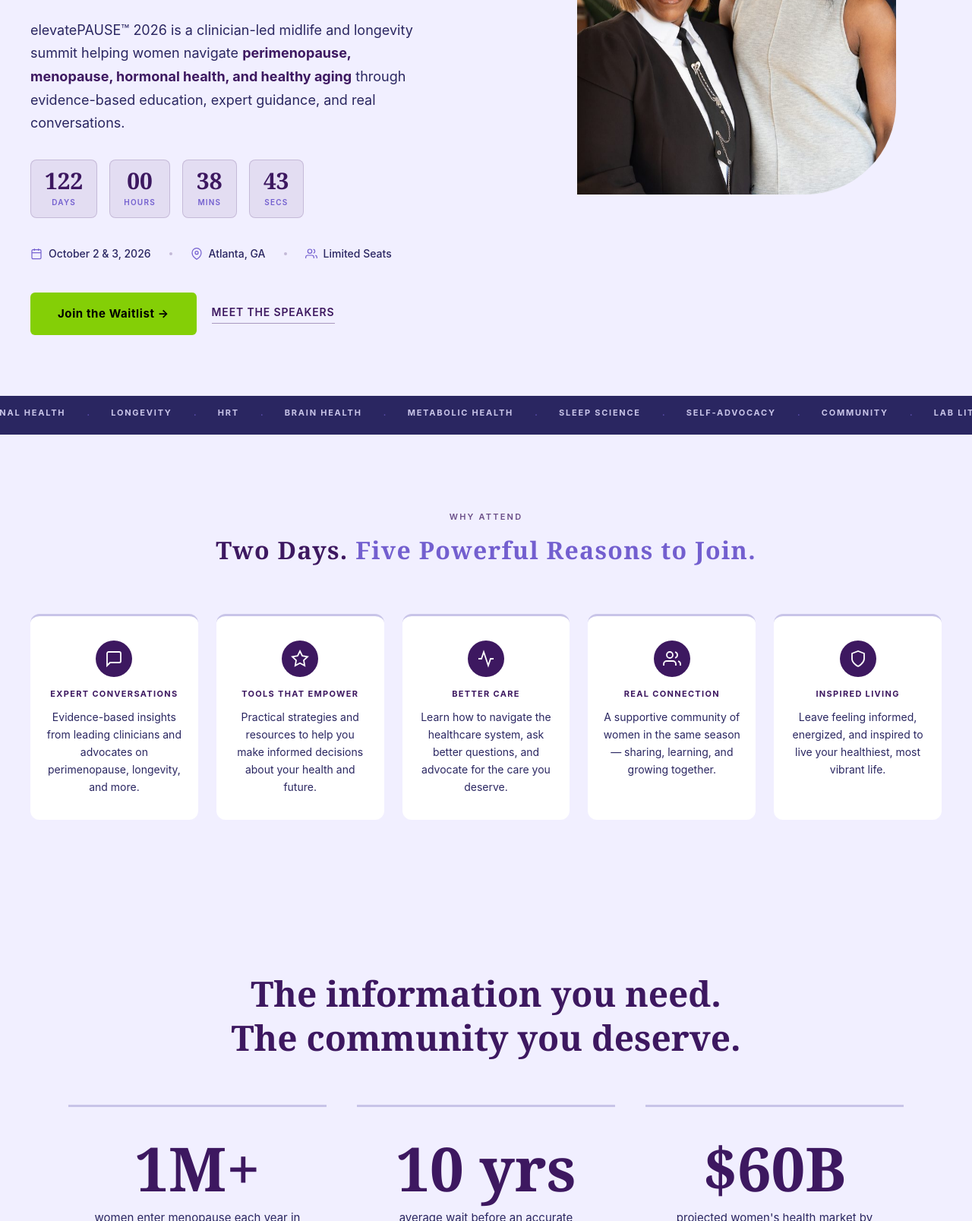
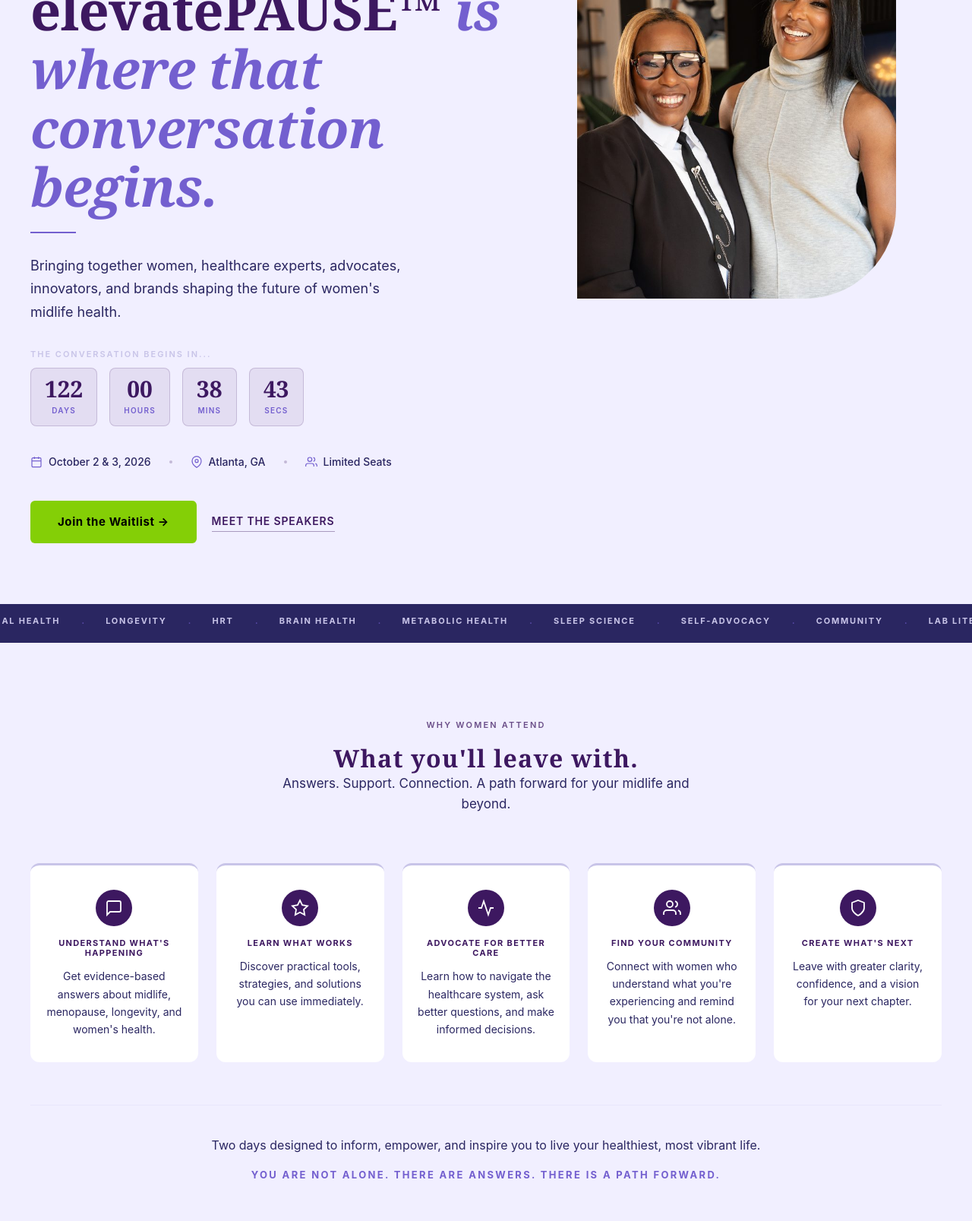
Before and after one commit to creativeagntcy/elevatepause-com, a website: page public/index.html in a window 1280 px wide. Shown: the part 554-2161 px from the top of the page at 76% size. Drawn offline with Linux system fonts and the light colour scheme.

Commit message:
copy: update hero, why attend, shiftHER framework — elevatePAUSE home page

```diff
--- a/public/index.html
+++ b/public/index.html
@@ -688,8 +688,8 @@
     <a href="/" class="nav-brand">elevatePAUSE™ <span>2026</span></a>
     <div class="nav-links" id="nav-links">
       <a href="/#about">About</a>
-      <a href="/#experience">Experience</a>
       <a href="/speakers">Speakers</a>
+      <a href="/#why-attend">Why Attend</a>
       <a href="/sponsorship">Sponsors</a>
       <a href="/#faqs">FAQs</a>
       <a href="https://shifther.myflodesk.com/community" target="_blank" rel="noopener" class="nav-cta">Join the Waitlist</a>
@@ -702,11 +702,12 @@
   <!-- HERO -->
   <section class="hero" id="about">
     <div class="hero-left fade-in">
-      <p class="hero-eyebrow"><!--VTL:hero-eyebrow-->The Midlife &amp; Longevity Summit for Women<!--/VTL:hero-eyebrow--></p>
-      <h1><!--VTL:hero-headline-primary-->The conversations midlife women <!--/VTL:hero-headline-primary--><em><!--VTL:hero-headline-em-->have been waiting for.<!--/VTL:hero-headline-em--></em></h1>
+      <p class="hero-eyebrow"><!--VTL:hero-eyebrow-->The summit at the intersection of midlife, menopause, and longevity.<!--/VTL:hero-eyebrow--></p>
+      <h1><!--VTL:hero-headline-primary-->You are not alone. There are answers. There is a path forward. And elevatePAUSE™ <!--/VTL:hero-headline-primary--><em><!--VTL:hero-headline-em-->is where that conversation begins.<!--/VTL:hero-headline-em--></em></h1>
       <div class="hero-rule" aria-hidden="true"></div>
-      <p class="hero-desc"><!--VTL:hero-paragraph-->elevatePAUSE™ 2026 is a clinician-led midlife and longevity summit helping women navigate <strong>perimenopause, menopause, hormonal health, and healthy aging</strong> through evidence-based education, expert guidance, and real conversations.<!--/VTL:hero-paragraph--></p>
+      <p class="hero-desc"><!--VTL:hero-paragraph-->Bringing together women, healthcare experts, advocates, innovators, and brands shaping the future of women's midlife health.<!--/VTL:hero-paragraph--></p>
       <!-- Countdown -->
+      <p style="font-size: 11px; font-weight: 600; letter-spacing: 0.18em; text-transform: uppercase; color: var(--lavender); margin-bottom: 8px;">The conversation begins in...</p>
       <div class="hero-countdown" id="hero-countdown">
         <div class="countdown-unit"><span class="countdown-number" id="cd-days">--</span><span class="countdown-label">Days</span></div>
         <div class="countdown-unit"><span class="countdown-number" id="cd-hours">--</span><span class="countdown-label">Hours</span></div>
@@ -774,47 +775,52 @@
   </div>
 
   <!-- FIVE REASONS -->
-  <section class="reasons-section fade-in" id="experience">
+  <section class="reasons-section fade-in" id="why-attend">
     <div class="reasons-header">
-      <p class="section-label">Why Attend</p>
-      <h2>Two Days. <span>Five Powerful Reasons to Join.</span></h2>
+      <p class="section-label">Why Women Attend</p>
+      <h2><!--VTL:why-attend-headline-->What you'll leave with.<!--/VTL:why-attend-headline--></h2>
+      <p style="font-size: 17px; color: var(--text-mid); max-width: 560px; margin: 0 auto; line-height: 1.6;">Answers. Support. Connection. A path forward for your midlife and beyond.</p>
     </div>
     <div class="reasons-grid">
       <div class="reason-card">
         <div class="reason-icon">
           <svg viewBox="0 0 24 24" stroke-width="1.8"><path d="M21 15a2 2 0 01-2 2H7l-4 4V5a2 2 0 012-2h14a2 2 0 012 2z"/></svg>
         </div>
-        <h3><!--VTL:reason-1-title-->Expert Conversations<!--/VTL:reason-1-title--></h3>
-        <p><!--VTL:reason-1-desc-->Evidence-based insights from leading clinicians and advocates on perimenopause, longevity, and more.<!--/VTL:reason-1-desc--></p>
+        <h3><!--VTL:reason-1-title-->Understand What's Happening<!--/VTL:reason-1-title--></h3>
+        <p><!--VTL:reason-1-desc-->Get evidence-based answers about midlife, menopause, longevity, and women's health.<!--/VTL:reason-1-desc--></p>
       </div>
       <div class="reason-card">
         <div class="reason-icon">
           <svg viewBox="0 0 24 24" stroke-width="1.8"><polygon points="12 2 15.09 8.26 22 9.27 17 14.14 18.18 21.02 12 17.77 5.82 21.02 7 14.14 2 9.27 8.91 8.26 12 2"/></svg>
         </div>
-        <h3><!--VTL:reason-2-title-->Tools That Empower<!--/VTL:reason-2-title--></h3>
-        <p><!--VTL:reason-2-desc-->Practical strategies and resources to help you make informed decisions about your health and future.<!--/VTL:reason-2-desc--></p>
+        <h3><!--VTL:reason-2-title-->Learn What Works<!--/VTL:reason-2-title--></h3>
+        <p><!--VTL:reason-2-desc-->Discover practical tools, strategies, and solutions you can use immediately.<!--/VTL:reason-2-desc--></p>
       </div>
       <div class="reason-card">
         <div class="reason-icon">
           <svg viewBox="0 0 24 24" stroke-width="1.8"><path d="M22 12h-4l-3 9L9 3l-3 9H2"/></svg>
         </div>
-        <h3><!--VTL:reason-3-title-->Better Care<!--/VTL:reason-3-title--></h3>
-        <p><!--VTL:reason-3-desc-->Learn how to navigate the healthcare system, ask better questions, and advocate for the care you deserve.<!--/VTL:reason-3-desc--></p>
+        <h3><!--VTL:reason-3-title-->Advocate for Better Care<!--/VTL:reason-3-title--></h3>
+        <p><!--VTL:reason-3-desc-->Learn how to navigate the healthcare system, ask better questions, and make informed decisions.<!--/VTL:reason-3-desc--></p>
       </div>
       <div class="reason-card">
         <div class="reason-icon">
           <svg viewBox="0 0 24 24" stroke-width="1.8"><path d="M17 21v-2a4 4 0 00-4-4H5a4 4 0 00-4 4v2"/><circle cx="9" cy="7" r="4"/><path d="M23 21v-2a4 4 0 00-3-3.87M16 3.13a4 4 0 010 7.75"/></svg>
         </div>
-        <h3><!--VTL:reason-4-title-->Real Connection<!--/VTL:reason-4-title--></h3>
-        <p><!--VTL:reason-4-desc-->A supportive community of women in the same season — sharing, learning, and growing together.<!--/VTL:reason-4-desc--></p>
+        <h3><!--VTL:reason-4-title-->Find Your Community<!--/VTL:reason-4-title--></h3>
+        <p><!--VTL:reason-4-desc-->Connect with women who understand what you're experiencing and remind you that you're not alone.<!--/VTL:reason-4-desc--></p>
       </div>
       <div class="reason-card">
         <div class="reason-icon">
           <svg viewBox="0 0 24 24" stroke-width="1.8"><path d="M12 22s8-4 8-10V5l-8-3-8 3v7c0 6 8 10 8 10z"/></svg>
         </div>
-        <h3><!--VTL:reason-5-title-->Inspired Living<!--/VTL:reason-5-title--></h3>
-        <p><!--VTL:reason-5-desc-->Leave feeling informed, energized, and inspired to live your healthiest, most vibrant life.<!--/VTL:reason-5-desc--></p>
+        <h3><!--VTL:reason-5-title-->Create What's Next<!--/VTL:reason-5-title--></h3>
+        <p><!--VTL:reason-5-desc-->Leave with greater clarity, confidence, and a vision for your next chapter.<!--/VTL:reason-5-desc--></p>
       </div>
+    </div>
+    <div style="text-align:center; margin-top: 56px; padding: 40px 24px; border-top: 1px solid rgba(200,196,232,0.2);">
+      <p style="font-size: 16px; color: var(--text-mid); margin-bottom: 16px;">Two days designed to inform, empower, and inspire you to live your healthiest, most vibrant life.</p>
+      <p style="font-size: 13px; font-weight: 700; letter-spacing: 0.18em; text-transform: uppercase; color: var(--plum-light);">You are not alone. There are answers. There is a path forward.</p>
     </div>
   </section>
 
@@ -839,28 +845,31 @@
 
   <!-- WHAT TO EXPECT -->
   <section class="expect-section fade-in">
-    <p class="section-label"><!--VTL:expect-section-label-->The Experience<!--/VTL:expect-section-label--></p>
-    <h2><!--VTL:expect-headline-->What to Expect<!--/VTL:expect-headline--></h2>
+    <p class="section-label"><!--VTL:expect-section-label-->The shiftHER™ Framework<!--/VTL:expect-section-label--></p>
+    <h2><!--VTL:expect-headline-->Understanding what's happening is powerful.<br><span style="color:var(--plum-light)">Knowing what's possible changes everything.</span><!--/VTL:expect-headline--></h2>
     <div class="expect-grid">
       <div class="expect-card">
-        <img src="/assets/expect-clinician.jpg" alt="Clinician-led sessions at elevatePAUSE" class="expect-card-img" loading="lazy" />
+        <img src="/assets/expect-clinician.jpg" alt="Awareness — understanding midlife changes" class="expect-card-img" loading="lazy" />
         <div class="expect-card-body">
-          <h3><!--VTL:expect-1-title-->Clinician-Led Sessions<!--/VTL:expect-1-title--></h3>
-          <p><!--VTL:expect-1-desc-->Board-certified physicians and specialists delivering evidence-based education on perimenopause, menopause, hormonal health, metabolic health, and longevity.<!--/VTL:expect-1-desc--></p>
+          <p class="section-label" style="margin-bottom:8px;">Awareness</p>
+          <h3><!--VTL:expect-1-title-->Understand what's happening.<!--/VTL:expect-1-title--></h3>
+          <p><!--VTL:expect-1-desc-->Cut through confusion with evidence-based guidance on the physical, emotional, and lifestyle changes of midlife.<!--/VTL:expect-1-desc--></p>
         </div>
       </div>
       <div class="expect-card">
-        <img src="/assets/expect-frameworks.jpg" alt="Actionable frameworks for women's health" class="expect-card-img" loading="lazy" />
+        <img src="/assets/expect-frameworks.jpg" alt="Adjustment — learning what works for your health" class="expect-card-img" loading="lazy" />
         <div class="expect-card-body">
-          <h3><!--VTL:expect-2-title-->Actionable Frameworks<!--/VTL:expect-2-title--></h3>
-          <p><!--VTL:expect-2-desc-->Leave with practical tools — how to read your labs, how to talk to your doctor, how to evaluate treatment options and make decisions that fit your life.<!--/VTL:expect-2-desc--></p>
+          <p class="section-label" style="margin-bottom:8px;">Adjustment</p>
+          <h3><!--VTL:expect-2-title-->Learn what works.<!--/VTL:expect-2-title--></h3>
+          <p><!--VTL:expect-2-desc-->Gain practical strategies and expert insights you can apply immediately.<!--/VTL:expect-2-desc--></p>
         </div>
       </div>
       <div class="expect-card">
-        <img src="/assets/expect-community.jpg" alt="Community of women at elevatePAUSE" class="expect-card-img" loading="lazy" />
+        <img src="/assets/expect-community.jpg" alt="Alignment — creating your next chapter" class="expect-card-img" loading="lazy" />
         <div class="expect-card-body">
-          <h3><!--VTL:expect-3-title-->Community<!--/VTL:expect-3-title--></h3>
-          <p><!--VTL:expect-3-desc-->Two days in a room full of women navigating the same terrain. The isolation of midlife health challenges ends here.<!--/VTL:expect-3-desc--></p>
+          <p class="section-label" style="margin-bottom:8px;">Alignment</p>
+          <h3><!--VTL:expect-3-title-->Create what's next.<!--/VTL:expect-3-title--></h3>
+          <p><!--VTL:expect-3-desc-->Build your next chapter with intention, confidence, and community.<!--/VTL:expect-3-desc--></p>
         </div>
       </div>
     </div>
```
